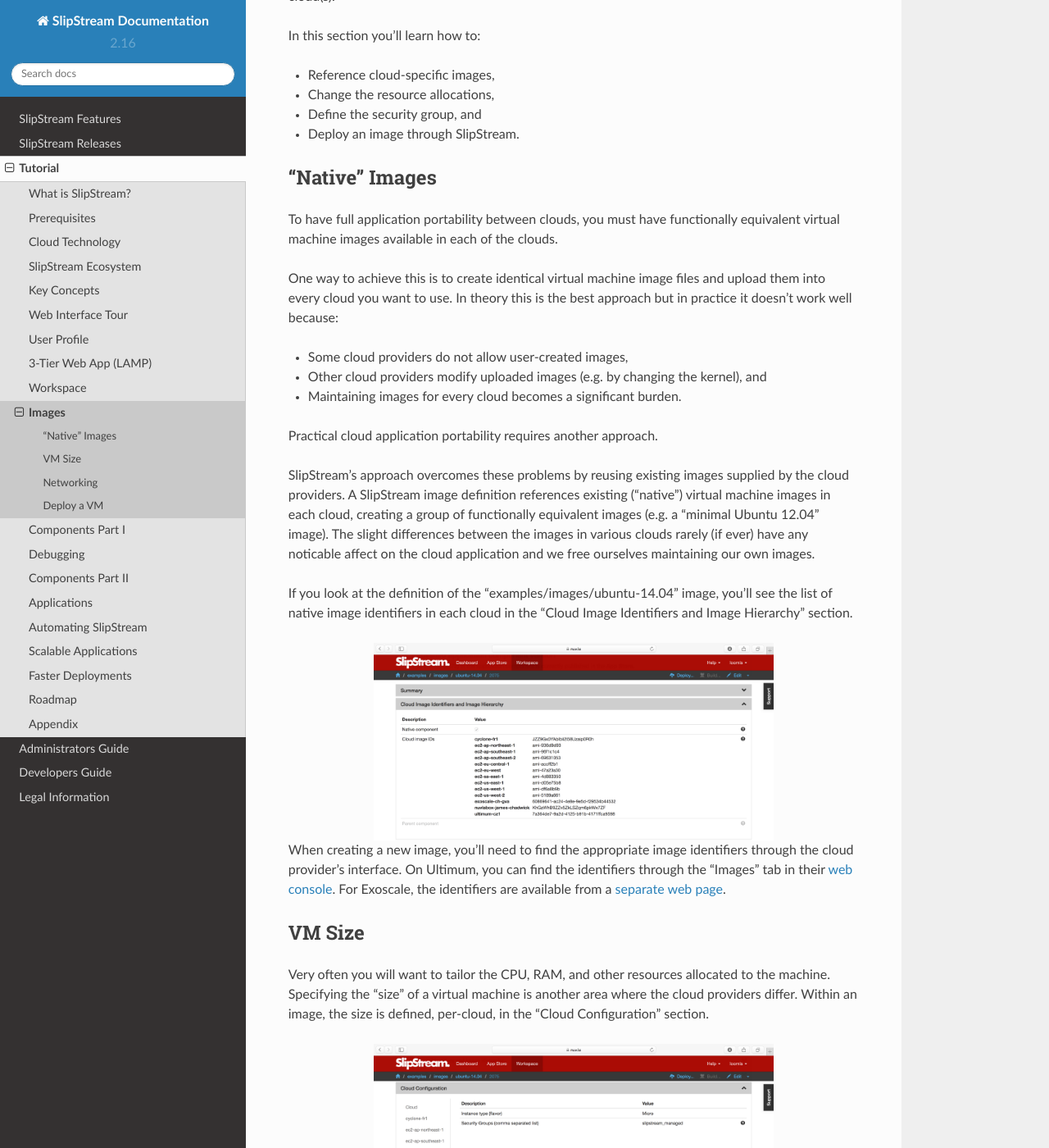
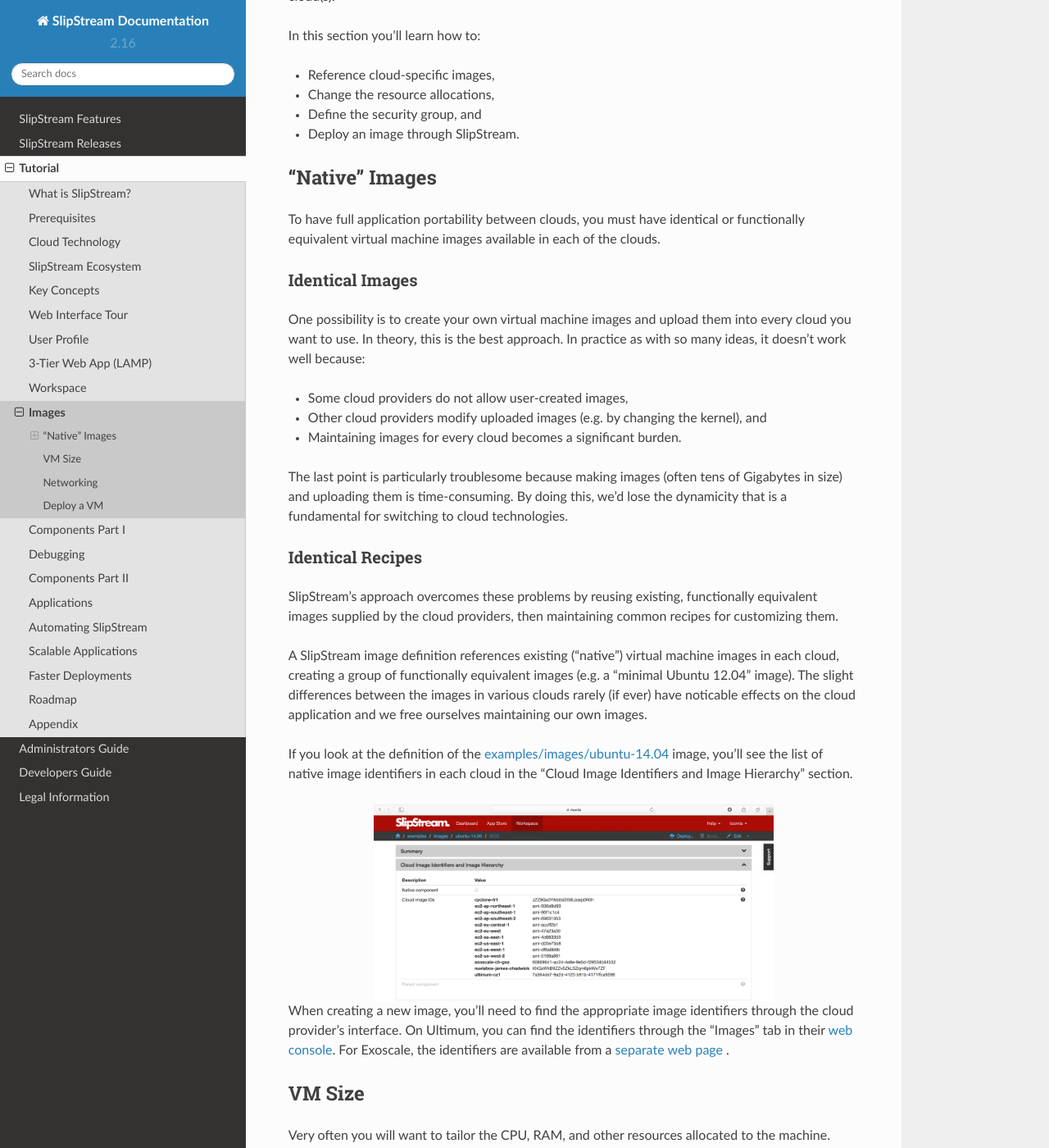
Before and after one commit to slipstream/SlipStreamDocumentation, a Sphinx documentation site: the page built from docs/advanced_tutorial/images.rst, in a window 1280 px wide and 1400 px high, scrolled down 224 px. Shown: the whole window at 82% size. Built offline with Sphinx 7.4.7 and the Read the Docs theme 2.0.0, drawn with Linux system fonts in a browser that asks for light colours; some of the changed text lies outside the part shown.

Commit message:
open some links in new tabs

```diff
--- a/docs/advanced_tutorial/images.rst
+++ b/docs/advanced_tutorial/images.rst
@@ -17,28 +17,40 @@
 ---------------
 
 To have full application portability between clouds, you must have
-functionally equivalent virtual machine images available in each of
-the clouds.
+identical or functionally equivalent virtual machine images available
+in each of the clouds.
 
-One way to achieve this is to create identical virtual machine image
-files and upload them into every cloud you want to use.  In theory
-this is the best approach but in practice it doesn't work well
-because:
+Identical Images
+~~~~~~~~~~~~~~~~
+
+One possibility is to create your own virtual machine images and
+upload them into every cloud you want to use. In theory, this is the
+best approach.  In practice as with so many ideas, it doesn't work
+well because:
 
 - Some cloud providers do not allow user-created images,
 - Other cloud providers modify uploaded images (e.g. by changing the
   kernel), and
 - Maintaining images for every cloud becomes a significant burden.
 
-Practical cloud application portability requires another approach.
+The last point is particularly troublesome because making images
+(often tens of Gigabytes in size) and uploading them is
+time-consuming.  By doing this, we'd lose the dynamicity that is a
+fundamental for switching to cloud technologies.
 
-SlipStream's approach overcomes these problems by reusing existing
-images supplied by the cloud providers.  A SlipStream image definition
-references existing ("native") virtual machine images in each cloud,
-creating a group of functionally equivalent images (e.g. a "minimal
-Ubuntu 12.04" image).  The slight differences between the images in
-various clouds rarely (if ever) have any noticable affect on the cloud
-application and we free ourselves maintaining our own images.
+Identical Recipes
+~~~~~~~~~~~~~~~~~
+
+SlipStream's approach overcomes these problems by reusing existing,
+functionally equivalent images supplied by the cloud providers, then
+maintaining common recipes for customizing them.
+
+A SlipStream image definition references existing ("native") virtual
+machine images in each cloud, creating a group of functionally
+equivalent images (e.g. a "minimal Ubuntu 12.04" image).  The slight
+differences between the images in various clouds rarely (if ever) have
+noticable effects on the cloud application and we free ourselves
+maintaining our own images.
 
 .. note:
 
@@ -58,10 +70,10 @@
 
 When creating a new image, you'll need to find the appropriate image
 identifiers through the cloud provider's interface.  On Ultimum, you
-can find the identifiers through the "Images" tab in their `web
-console <https://console.ultimum-cloud.com>`__.  For Exoscale, the
-identifiers are available from a `separate web page
-<https://www.exoscale.ch/open-cloud/templates/>`__.
+can find the identifiers through the "Images" tab in their
+|ultimum-console|.
+For Exoscale, the
+identifiers are available from a |exoscale-images|.
 
 VM Size
 -------
@@ -69,7 +81,8 @@
 Very often you will want to tailor the CPU, RAM, and other resources
 allocated to the machine.  Specifying the "size" of a virtual machine
 is another area where the cloud providers differ.  Within an image,
-the size is defined, per-cloud, in the "Cloud Configuration" section.
+the size is defined, per-cloud, in the "Cloud Configuration" section
+(see |ubuntu-14.04-cloud-params|).
 
 .. image:: images/screenshots/ubuntu-size.png
    :alt: Cloud Parameters
@@ -222,3 +235,20 @@
       and see an nginx welcome page.  You may have to add ``sudo``
       before these commands, if you had to log in with the "ubuntu"
       account rather than "root".
+
+.. |ubuntu-14.04| raw:: html
+
+   <a href="https://nuv.la/module/examples/images/ubuntu-14.04/2724#cloud-image-identifiers-and-image-hierarchy" target="_blank">examples/images/ubuntu-14.04</a>
+
+.. |ultimum-console| raw:: html
+
+   <a href="https://console.ultimum-cloud.com" target="_blank">web console</a>
+
+.. |exoscale-images| raw:: html
+
+   <a href="https://www.exoscale.ch/open-cloud/templates/" target="_blank">separate web
+   page </a>
+
+.. |ubuntu-14.04-cloud-params| raw:: html
+
+   <a href="https://nuv.la/module/examples/images/ubuntu-14.04/2724#cloud-configuration+exoscale-ch-gva" target="_blank">examples/images/ubuntu-14.04</a>
```
Also changed, not shown: other parts of docs/advanced_tutorial/images.rst (+4 -4 lines), docs/advanced_tutorial/lamp-demo.rst (+5 -3 lines).
